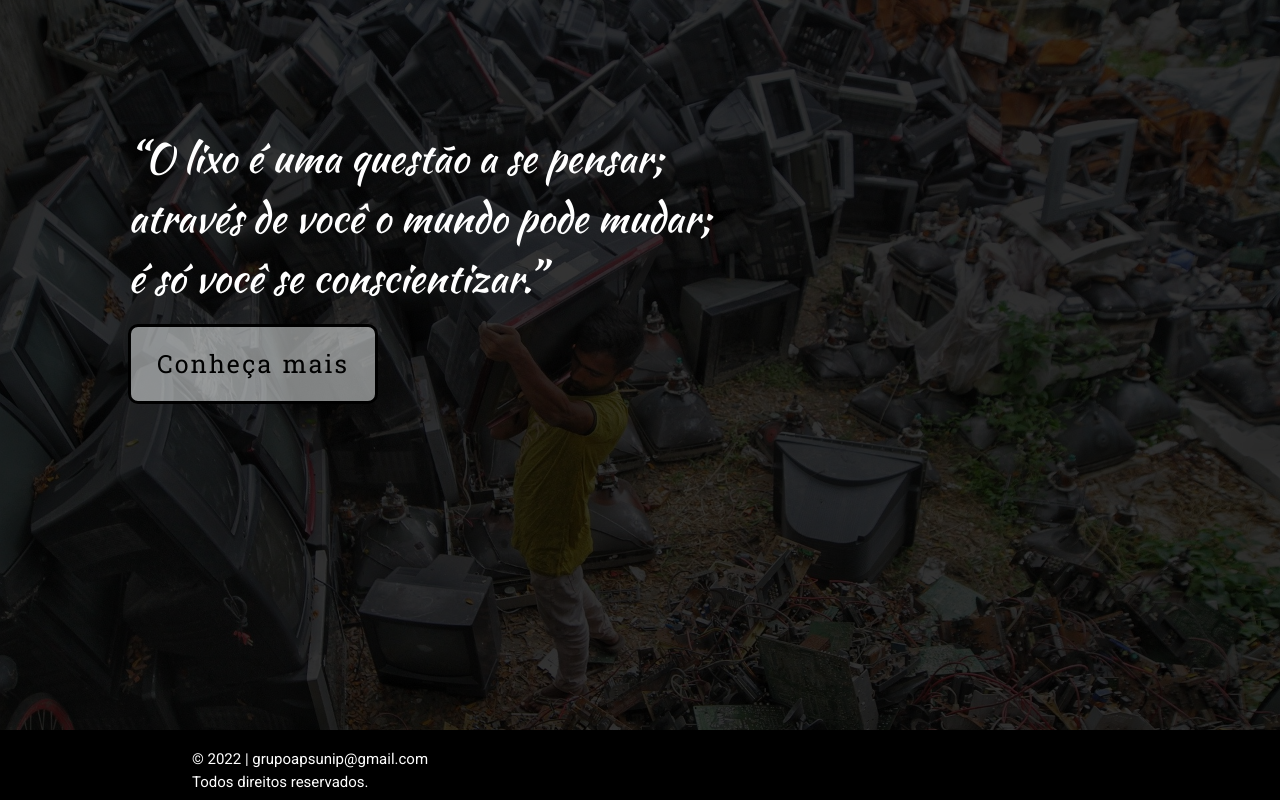
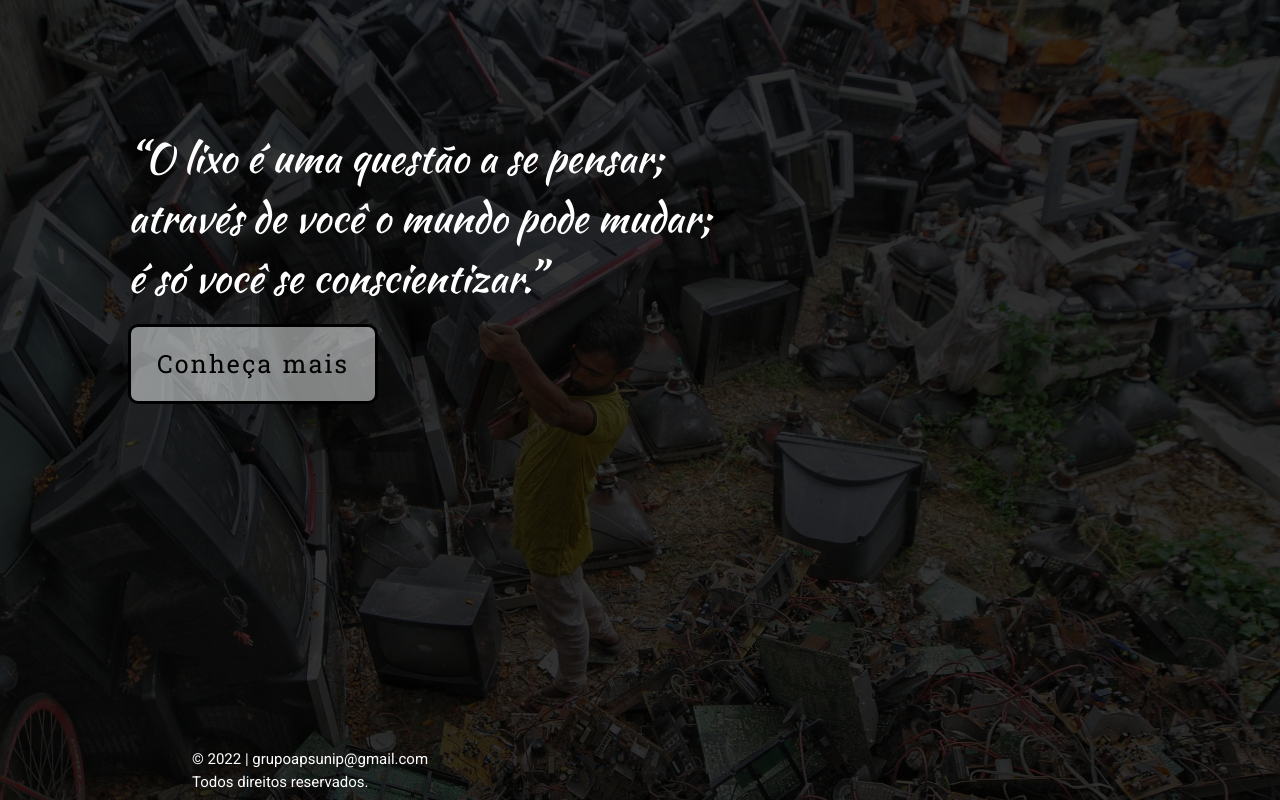
Before and after one commit to pmarcelojr/lixo-eletronico, a plain HTML site: page index.html in a window 1280 px wide. Drawn offline with Linux system fonts and the light colour scheme.

Commit message:
separando imagens

```diff
--- a/css/style.css
+++ b/css/style.css
@@ -130,7 +130,7 @@ p.tx-index{
 /* footer index*/
 .footer{
     position: absolute;
-    background-color: #000000;
+    /* background-color: #000000; */
     height: 70px;
     width: 100%;
     z-index: 1;
```
Also changed, not shown: css/img/temp/2.jpg (renamed from css/img/2.jpg), css/img/temp/5.jpg (renamed from css/img/5.jpg), css/img/temp/cel1.jpg (renamed from css/img/cel1.jpg), css/img/temp/componentes.jpg (renamed from css/img/componentes.jpg).
